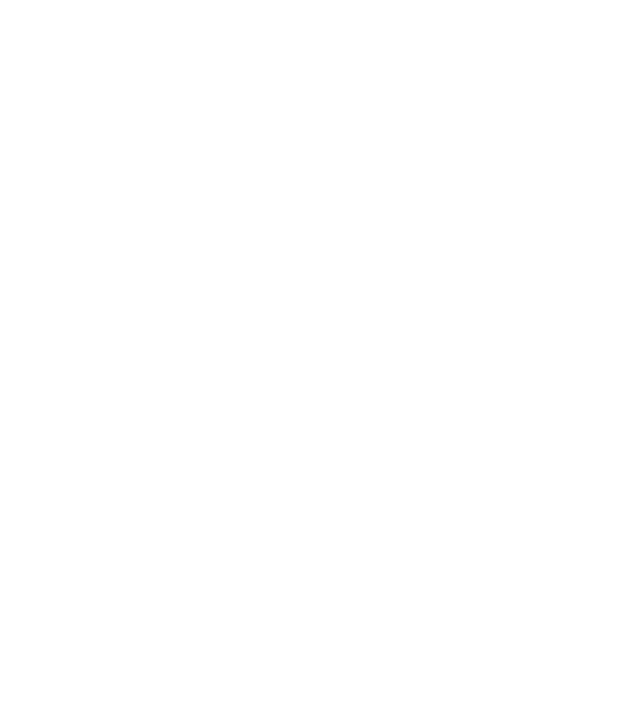
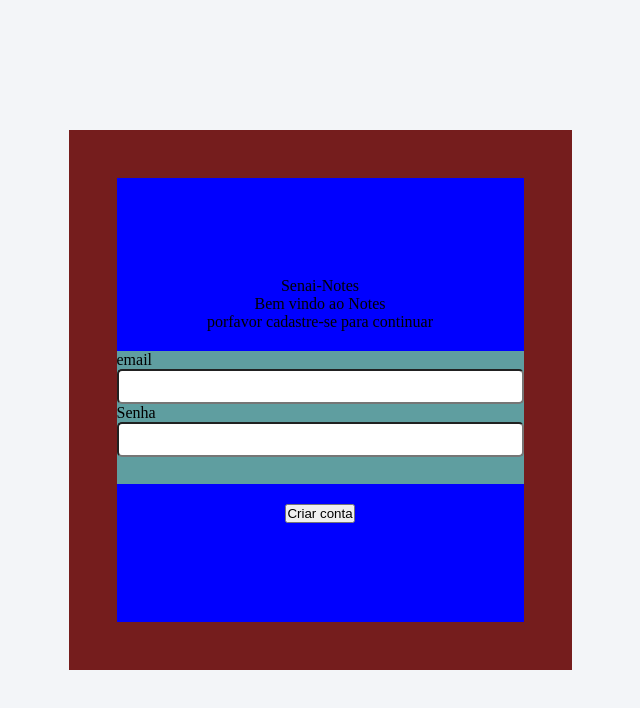
Before and after one commit to PedroSt28/scr-notes, a plain HTML site: page index.html in a window 1280 px wide. Shown: the whole page, without its empty margins (320-960 px from the left). Drawn offline with Linux system fonts and the light colour scheme.

Commit message:
criação de pag

```diff
--- a/index.html
+++ b/index.html
@@ -7,12 +7,30 @@
 
 <body>
     <main class="main">
+
         <div class="center-container">
 
+            <div class="container">
+                <p>Senai-Notes</p>
+                <p>Bem vindo ao Notes</p>
+                <p>porfavor cadastre-se para continuar</p>
 
+                <div class="campos">
 
+                    <p>email</p>
+                    <input type="email">
+
+                    <p>Senha</p>
+                    <input type="password" name="" id="">
 
                 </div>
+
+                <button class="btn">Criar conta</button>
+
+            </div>
+
+        </div>
+
     </main>
 
 </body>
--- a/style.css
+++ b/style.css
@@ -0,0 +1,54 @@
+*{
+padding: 0;
+margin: 0%;
+box-sizing: border-box;
+}
+
+.main{
+width: 100vw;
+height: 100vh;
+background-color: #F3F5F8;
+display: flex;
+justify-content: center;
+align-items: center;
+}
+
+.center-container{
+height: 540px;
+  width: 503px;
+  background-color: rgb(117, 29, 29);
+  display: flex;
+  flex-direction: column;
+  justify-content: center;
+  align-items: center;
+  gap: 16px;
+  padding: 48px;
+}
+
+.container{
+width: 100%;
+height: 80vw;
+background-color: blue;
+display: flex;
+flex-direction: column;
+justify-content: center;
+align-items: center;
+}
+
+.campos{
+width: 100%;
+height: 30%;
+background-color: cadetblue;
+margin: 20px;
+}
+
+.campos input{
+
+width: 100%;
+border-radius: 5px;
+padding: 8px;
+}
+
+.container input{
+width: 100%;
+}
```
Lines whose indentation alone changed are shown as unchanged.
